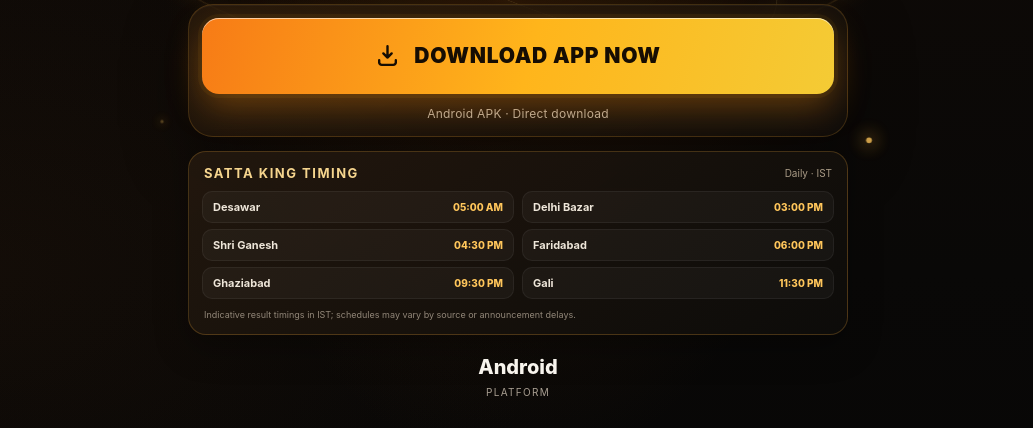
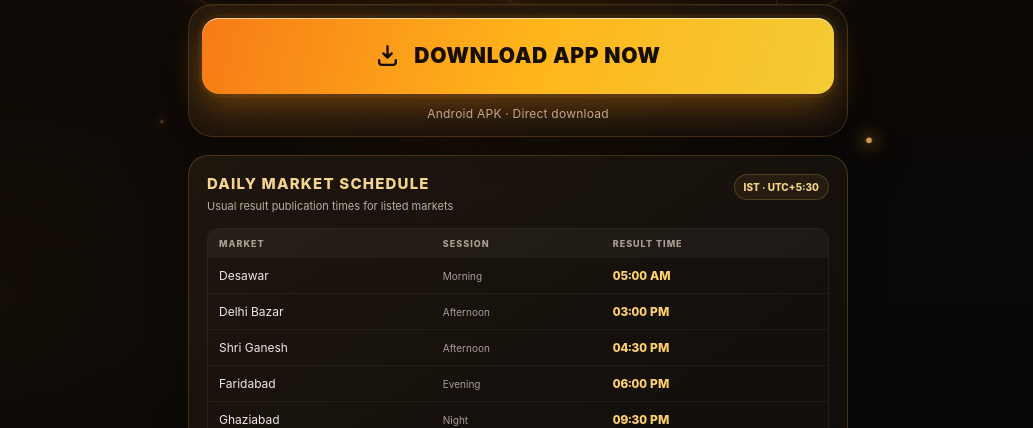
Before and after one commit to ashoksahani7082/babaji786, a plain HTML site: page index.html in a window 1280 px wide. Shown: the part 524-952 px from the top of the page, without its empty margins (122-1155 px from the left). Drawn offline with Linux system fonts and the light colour scheme.

Commit message:
Refine landing page structure and professional market schedule table

```diff
--- a/index.html
+++ b/index.html
@@ -160,16 +160,24 @@
     .safe-note { margin: 12px 0 2px; color: #b9ad9d; font-size: 12px; letter-spacing: .02em; }
 
 
-    .market-board{max-width:660px;margin:14px auto 0;padding:13px;border:1px solid rgba(235,164,54,.24);border-radius:18px;background:linear-gradient(145deg,rgba(35,24,14,.94),rgba(13,12,10,.96));box-shadow:0 14px 34px rgba(0,0,0,.28);text-align:left}
-    .market-heading{display:flex;align-items:center;justify-content:space-between;gap:10px;margin:0 2px 10px}
-    .market-heading h2{margin:0;color:#f6d58e;font-size:13px;letter-spacing:1.5px;text-transform:uppercase}
-    .market-heading span{color:#a99b86;font-size:10px}
-    .market-grid{display:grid;grid-template-columns:repeat(2,minmax(0,1fr));gap:6px 8px}
-    .market-item{min-width:0;display:flex;justify-content:space-between;align-items:center;gap:7px;padding:8px 10px;border:1px solid rgba(255,255,255,.055);border-radius:10px;background:rgba(255,255,255,.035)}
-    .market-item b{overflow:hidden;color:#eee6d9;font-size:11px;text-overflow:ellipsis;white-space:nowrap}
-    .market-item time{flex:0 0 auto;color:#ffc65b;font-size:10px;font-weight:800;white-space:nowrap}
-    .market-note{margin:9px 2px 0;color:#928779;font-size:9px;line-height:1.45}
-\n    .details {
+    .market-board {
+      max-width: 660px; margin: 18px auto 0; padding: 18px;
+      border: 1px solid var(--line); border-radius: 20px;
+      background: linear-gradient(145deg, rgba(32,23,14,.96), rgba(15,13,11,.96));
+      box-shadow: 0 16px 38px rgba(0,0,0,.28); text-align: left;
+    }
+    .market-header { display:flex; align-items:flex-start; justify-content:space-between; gap:12px; margin-bottom:14px; }
+    .market-title { margin:0; color:#f5d58c; font-size:15px; font-weight:850; letter-spacing:1.2px; text-transform:uppercase; }
+    .market-subtitle { margin:5px 0 0; color:var(--muted); font-size:11px; line-height:1.5; }
+    .timezone { flex:0 0 auto; padding:6px 9px; border:1px solid rgba(246,196,69,.2); border-radius:999px; color:#f5d58c; background:rgba(246,196,69,.07); font-size:10px; font-weight:800; }
+    .market-table { width:100%; border-collapse:separate; border-spacing:0; overflow:hidden; border:1px solid rgba(255,255,255,.07); border-radius:12px; }
+    .market-table th { padding:9px 11px; color:#a99f92; background:rgba(255,255,255,.045); font-size:9px; font-weight:800; letter-spacing:1px; text-align:left; text-transform:uppercase; }
+    .market-table td { padding:10px 11px; border-top:1px solid rgba(255,255,255,.055); color:#eee8df; font-size:12px; }
+    .market-table tbody tr:first-child td { border-top:0; }
+    .market-table td:last-child { color:#ffd16b; font-weight:850; font-variant-numeric:tabular-nums; white-space:nowrap; }
+    .market-period { color:#a99f92 !important; font-size:10px !important; }
+    .market-note { margin:11px 2px 0; color:#928779; font-size:9px; line-height:1.55; }
+    .details {
       max-width: 660px; margin: 24px auto 0; display: grid;
       grid-template-columns: repeat(3, 1fr); overflow: hidden;
       border: 1px solid var(--line); border-radius: 20px;
@@ -292,17 +300,26 @@
       <p class="safe-note">Android APK · Direct download</p>
     </section>
 
-    <section class="market-board" aria-label="Satta King market schedule">
-      <div class="market-heading"><h2>Satta King Timing</h2><span>Daily · IST</span></div>
-      <div class="market-grid">
-        <div class="market-item"><b>Desawar</b><time>05:00 AM</time></div>
-        <div class="market-item"><b>Delhi Bazar</b><time>03:00 PM</time></div>
-        <div class="market-item"><b>Shri Ganesh</b><time>04:30 PM</time></div>
-        <div class="market-item"><b>Faridabad</b><time>06:00 PM</time></div>
-        <div class="market-item"><b>Ghaziabad</b><time>09:30 PM</time></div>
-        <div class="market-item"><b>Gali</b><time>11:30 PM</time></div>
+    <section class="market-board" aria-labelledby="market-title">
+      <div class="market-header">
+        <div>
+          <h2 class="market-title" id="market-title">Daily Market Schedule</h2>
+          <p class="market-subtitle">Usual result publication times for listed markets</p>
+        </div>
+        <span class="timezone">IST · UTC+5:30</span>
       </div>
-      <p class="market-note">Indicative result timings in IST; schedules may vary by source or announcement delays.</p>
+      <table class="market-table">
+        <thead><tr><th scope="col">Market</th><th scope="col">Session</th><th scope="col">Result time</th></tr></thead>
+        <tbody>
+          <tr><td>Desawar</td><td class="market-period">Morning</td><td><time datetime="05:00">05:00 AM</time></td></tr>
+          <tr><td>Delhi Bazar</td><td class="market-period">Afternoon</td><td><time datetime="15:00">03:00 PM</time></td></tr>
+          <tr><td>Shri Ganesh</td><td class="market-period">Afternoon</td><td><time datetime="16:30">04:30 PM</time></td></tr>
+          <tr><td>Faridabad</td><td class="market-period">Evening</td><td><time datetime="18:00">06:00 PM</time></td></tr>
+          <tr><td>Ghaziabad</td><td class="market-period">Night</td><td><time datetime="21:30">09:30 PM</time></td></tr>
+          <tr><td>Gali</td><td class="market-period">Late night</td><td><time datetime="23:30">11:30 PM</time></td></tr>
+        </tbody>
+      </table>
+      <p class="market-note">Times are approximate usual publication schedules in IST. Actual result announcements may be delayed or vary by source.</p>
     </section>
 
     <section class="details" aria-label="App information">
```
